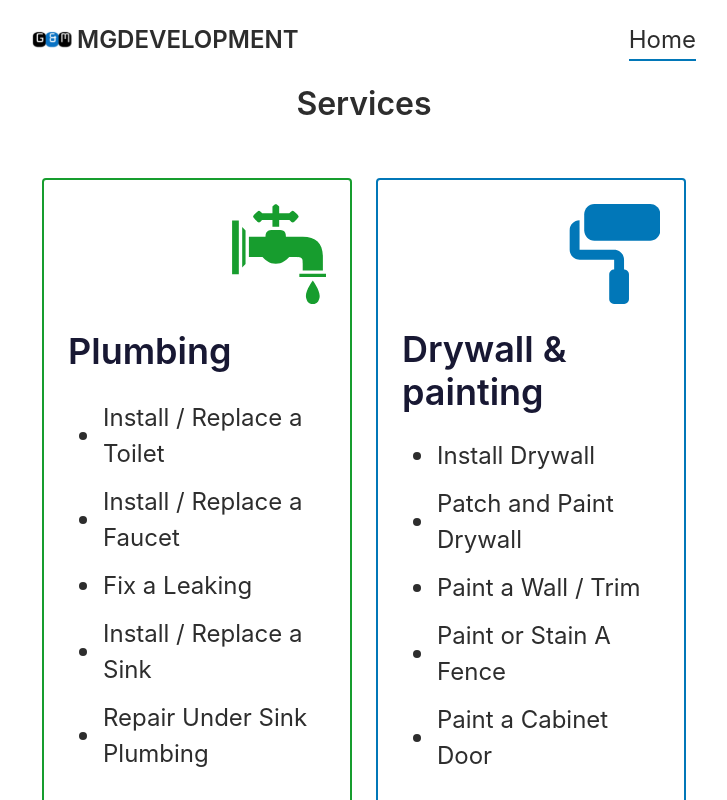
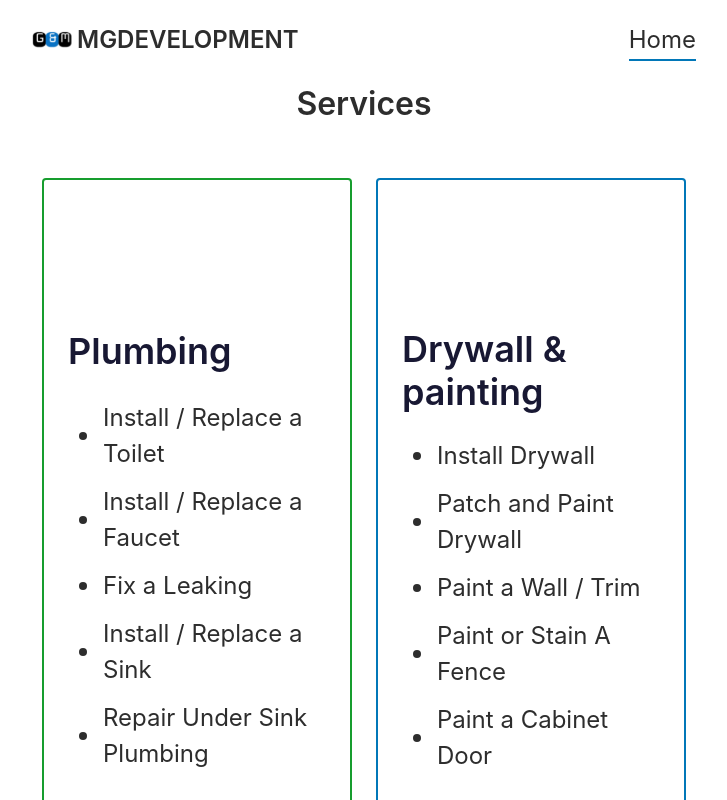
Before and after one commit to AndriiSkliar/test_mgdevelopment, a React (Vite) app: page /test_mgdevelopment/home in a window 1280 px wide. Shown: the top 800 px of the page, without its empty margins (276-1003 px from the left). Built offline with nearby package versions, Linux system fonts and the light colour scheme.

Commit message:
squeezed sprite

```diff
--- a/src/components/Card/Card.jsx
+++ b/src/components/Card/Card.jsx
@@ -32,7 +32,7 @@ export const Card = ({ title, description, color, spriteImage }) => {
   return (
     <div className={css.cardContainer} style={cardStyle}>
         <svg className={css.svg} style={svgStyle}>
-            <use className={css.svgIcon} href={`/src/assets/sprite.svg#${spriteImage}`}></use>
+            <use className={css.svgIcon} href={`sprite.svg#${spriteImage}`}></use>
         </svg>
         <h2 className={css.title}>{title}</h2>
         <ul className={css.cardList}>
--- a/src/components/Header/Header.jsx
+++ b/src/components/Header/Header.jsx
@@ -6,7 +6,7 @@ export const Header = () => {
     <header className={css.header}>
       <nav className={css.nav}>
         <Link to="/home" className={css.logo}>
-          <img className="animate__animated animate__fadeInRightBig animate__delay-1s" src="/img/logo.jpg" alt="Mgdevelopment Logo" style={{ height: '40px' }} />
+          <img className="animate__animated animate__fadeInRightBig animate__delay-1s" src="img/logo.jpg" alt="Mgdevelopment Logo" style={{ height: '40px' }} />
           <span className={css.logoText}>Mgdevelopment</span>
         </Link>
         <NavLink to="/home" className={({ isActive }) => `${css.headerNavLink} ${isActive ? css.active : ''}`}>
```
Also changed, not shown: src/assets/sprite.svg.
